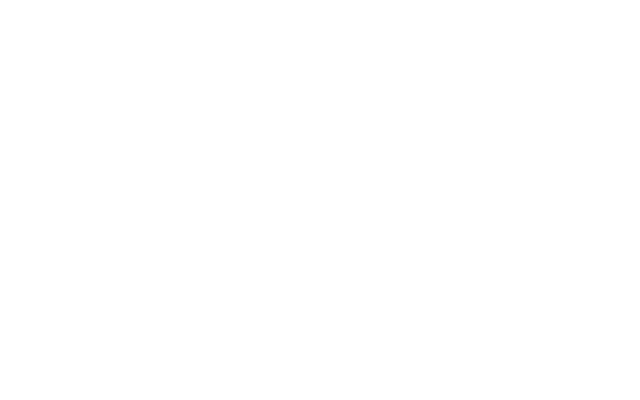
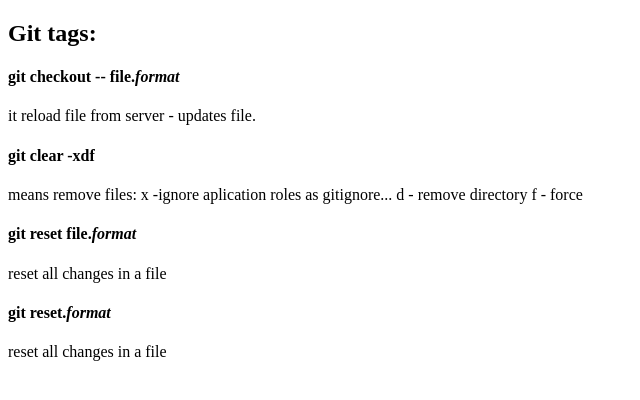
Before and after one commit to TonyAbdullaev/ITPU_practice, a plain HTML site: page index.html in a window 1280 px wide. Shown: the whole page, without its empty margins (0-640 px from the left). Drawn offline with Linux system fonts and the light colour scheme.

Commit message:
learn stash, tags, reset and so on

```diff
--- a/index.html
+++ b/index.html
@@ -8,6 +8,23 @@
 </head>
 <body>
     <secton>
+        <h2>Git tags:</h2>
+        <h4>git checkout -- file.<i>format</i></h4>
+        <p>it reload file from server - updates file.</p>
+        <h4>git clear -xdf</h4>
+        <p> means remove files:
+            x -ignore aplication roles as gitignore...
+            d - remove directory
+            f - force
+        </p>
+        <h4>git reset file.<i>format</i></h4>
+        <p>
+            reset all changes in a file
+        </p>
+        <h4>git reset.<i>format</i></h4>
+        <p>
+            reset all changes in a file
+        </p>
 
     </secton>
 
```
